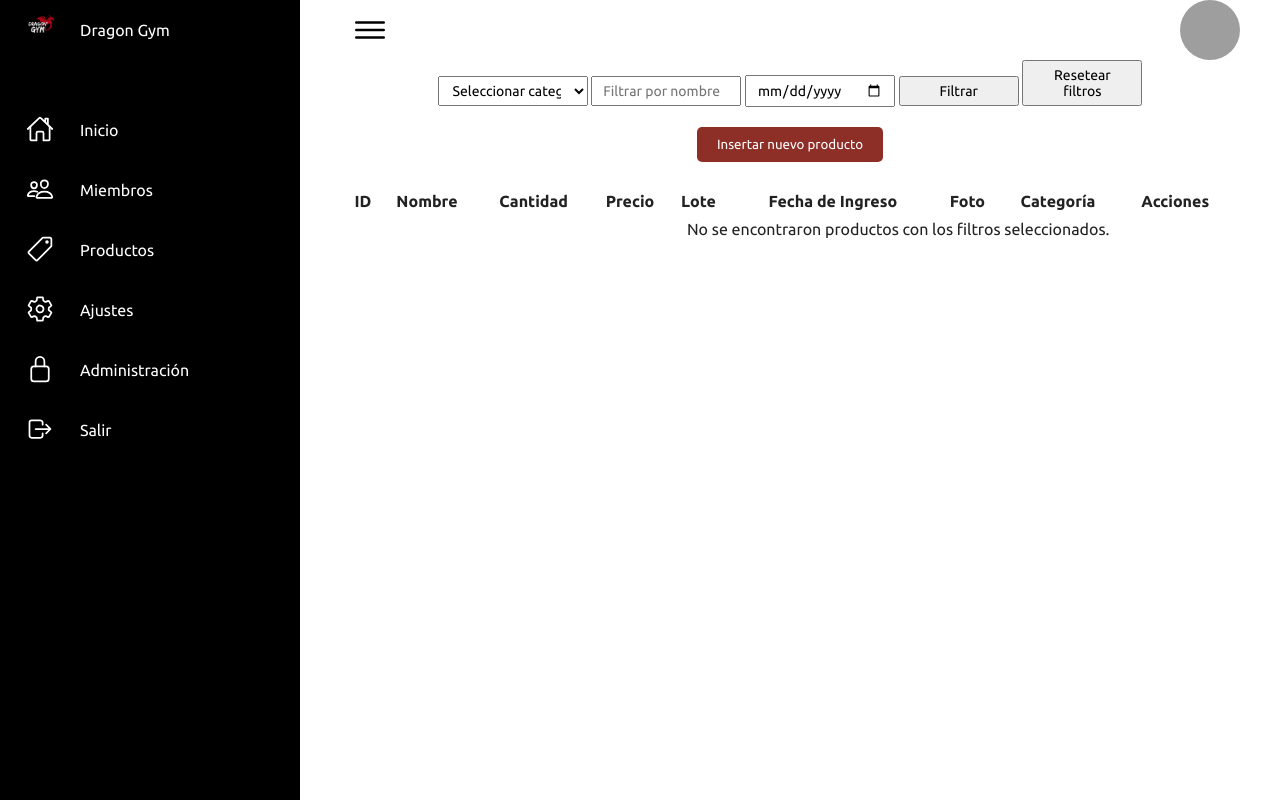
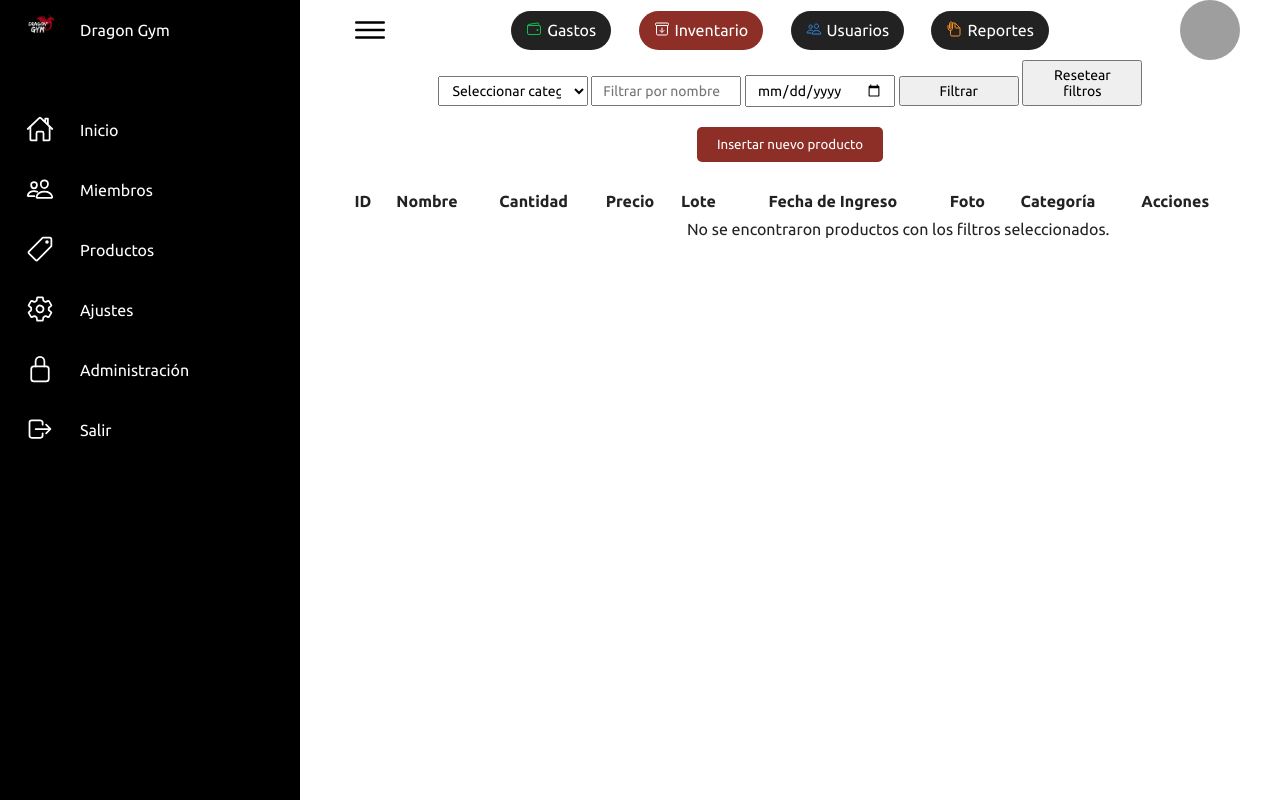
Before and after one commit to ArathCode/DragonGym, a PHP site: page /cliente/inventario.php in a window 1280 px wide. Run offline with PHP 8.4, Linux system fonts and the light colour scheme; data that the repository does not hold is empty; some libraries are stand-ins or nearby versions; grey boxes are pictures that could not be loaded.

Commit message:
Navegacion en admin

```diff
--- a/cliente/css/inventario.css
+++ b/cliente/css/inventario.css
@@ -168,6 +168,55 @@ body {
     align-items: center;
     font-size: 2.5rem;
     cursor: pointer;
+  }
+
+  .subMenu{
+    display: flex;
+    width: 550px;
+    justify-content: space-around;
+    gap: 15px;
+  }
+  .gastos, .inventario,
+  .adminUsuarios, .reportes{
+    padding: 10px 15px;
+    border-radius: 30px;
+    background-color: var(--black1);
+    display: flex;
+    gap: 5px;
+    transition: .2s ease all;
+  }
+  .gastos{
+    color: rgb(12, 189, 80);
+  }
+  .inventario{
+    background-color: var(--red);
+    color: white;
+  }
+  .adminUsuarios{
+    color: rgb(49, 133, 229);
+  }
+  .reportes{
+    color: rgb(248, 144, 32);
+  }
+  .subMenu .enlace a{
+    text-decoration: none;
+    color: white;
+  }
+
+  .gastos:hover .enlace a,
+  .adminUsuarios:hover .enlace a,
+  .reportes:hover .enlace a{
+    color: black;
+  }
+
+  .gastos:hover,
+  .adminUsuarios:hover, .reportes:hover{
+    background-color: rgb(187, 187, 187);
+    color: var(--red);
+  }
+  .inventario:hover{
+    background-color: var(--black1);
+    color: rgb(241, 241, 18);
   }
   .contenedor{
     display: flex;
--- a/cliente/inventario.php
+++ b/cliente/inventario.php
@@ -70,8 +70,39 @@ if (isset($_GET['delete_id']) && is_numeric($_GET['delete_id'])) {
             <div class="toggle">
                 <ion-icon name="menu-outline"></ion-icon>
             </div>
-            <div class="search">
-
+            <div class="subMenu">
+                <div class="gastos">
+                    <div class="iconoGa">
+                        <ion-icon name="wallet-outline"></ion-icon>
+                    </div>
+                    <div class="enlace">
+                        <a href="Gastos.php">Gastos</a>
+                    </div>
+                </div>
+                <div class="inventario">
+                    <div class="iconoIn">
+                        <ion-icon name="archive-outline"></ion-icon>
+                    </div>
+                    <div class="enlace">
+                        <a href="inventario.php">Inventario</a>
+                    </div>
+                </div>
+                <div class="adminUsuarios">
+                    <div class="iconoAd">
+                        <ion-icon name="people-outline"></ion-icon>
+                    </div>
+                    <div class="enlace">
+                        <a href="ControlPersonal.php">Usuarios</a>
+                    </div>
+                </div>
+                <div class="reportes">
+                    <div class="iconoRe">
+                    <ion-icon name="document-attach-outline"></ion-icon>
+                    </div>
+                    <div class="enlace">
+                        <a href="#">Reportes</a>
+                    </div>
+                </div>
             </div>
             <div class="contenedor">
                 <div class="usuario">
```
Also changed, not shown: cliente/css/gastos.css (+33 -1 lines), cliente/css/login.css (+9 -1 lines).
